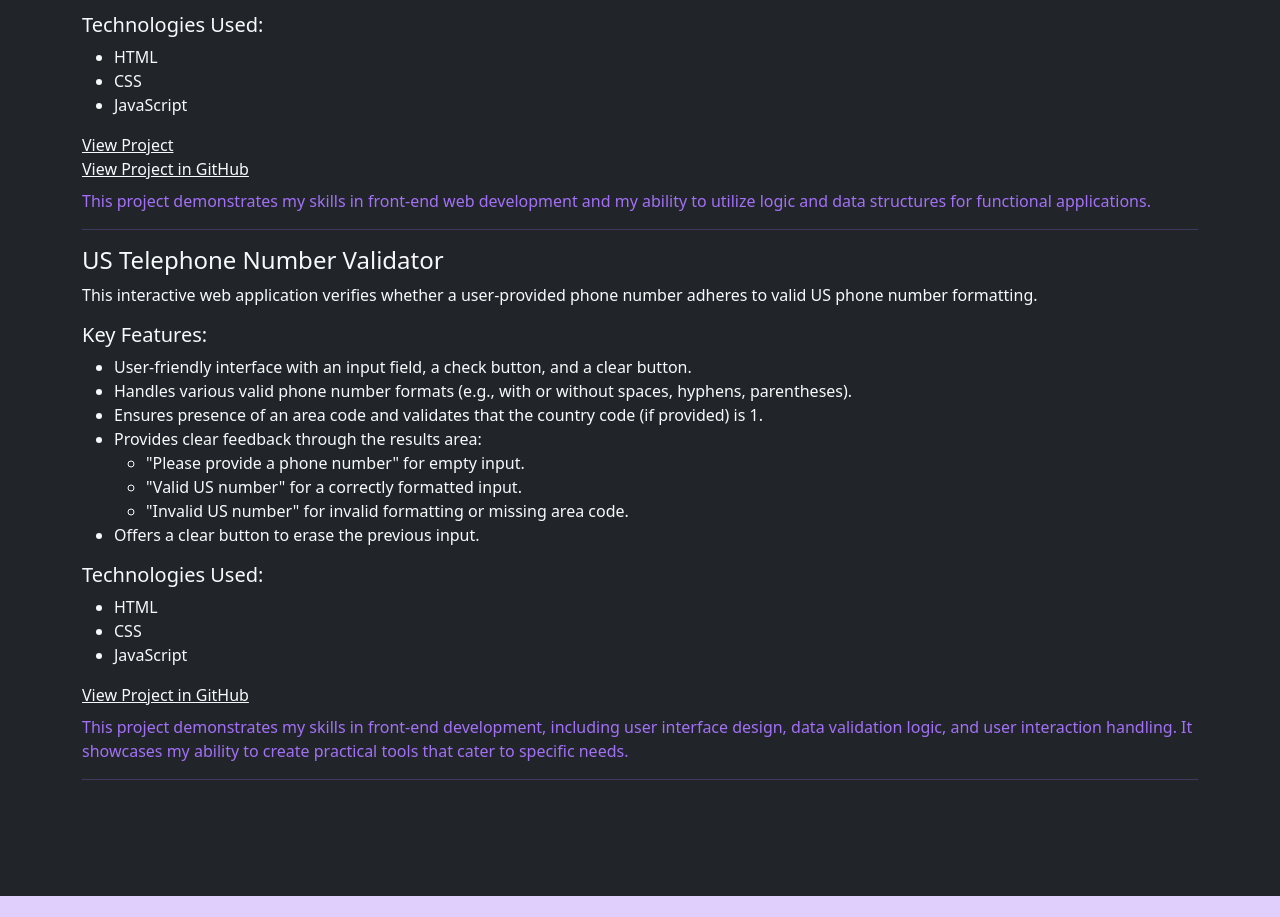
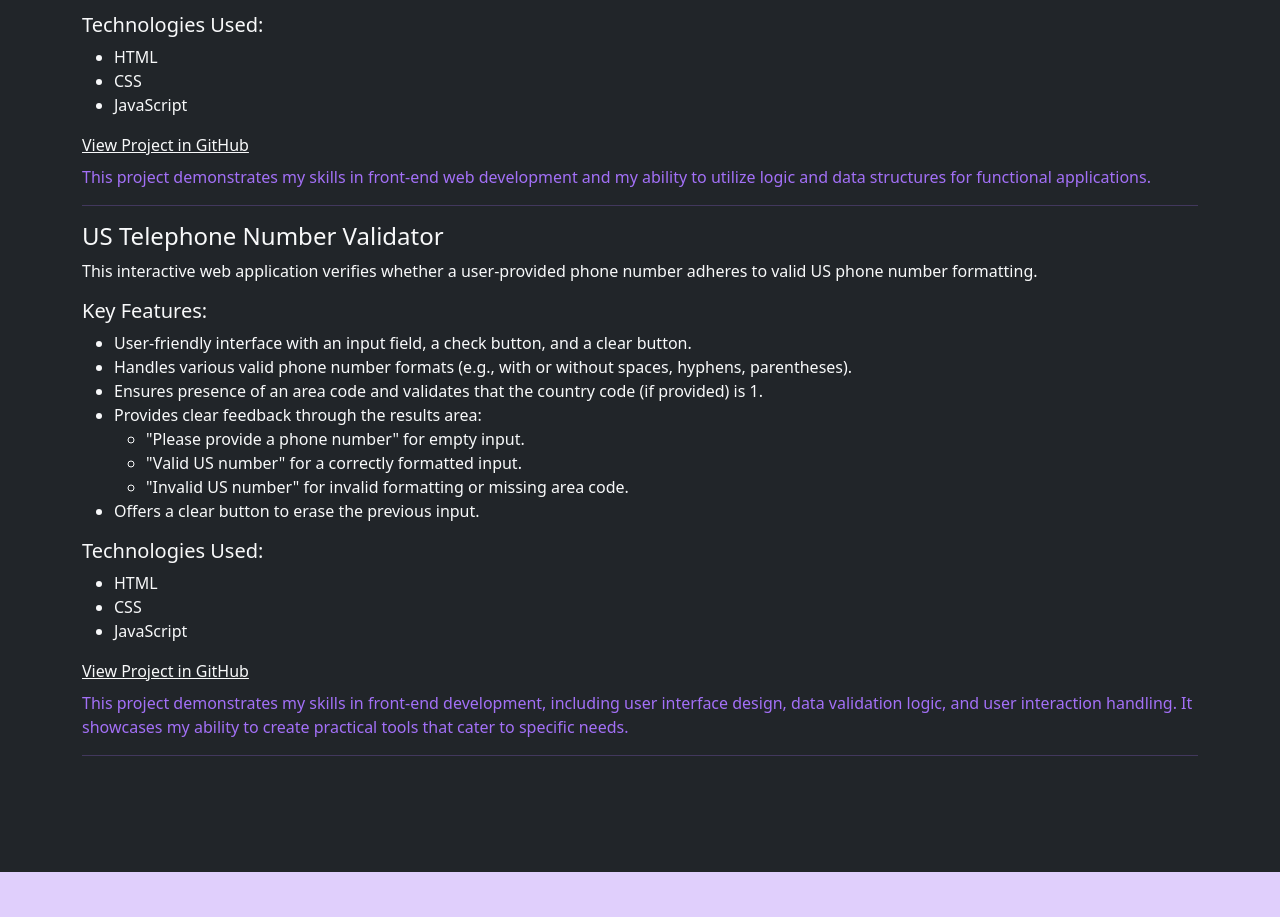
Before and after one commit to mi-adesina/Michael-Adesina-Portfolio, a plain HTML site: page index.html in a window 1280 px wide. Shown: the part 3702-4619 px from the top of the page. Drawn offline with nearby package versions, Linux system fonts and the light colour scheme.

Commit message:
version 1.0 updated

```diff
--- a/index.html
+++ b/index.html
@@ -115,11 +115,12 @@
           <li>CSS</li>
           <li>JavaScript</li>
         </ul>
-        <a href="https://free-code-camp-certification-projects.vercel.app/" target="_blank" class="text-light d-block">View
+        <a href="https://free-code-camp-certification-projects.vercel.app/" target="_blank"
+          class="text-light d-block">View
           Project</a>
-          <a href="https://github.com/mi-adesina/free_code_camp_certification_projects/tree/main/javaScript_algorithms_and_data_structures_certification_projects/cash_register_project"
-            class="text-light  d-block" target="_blank">View
-            Project in GitHub</a>
+        <a href="https://github.com/mi-adesina/free_code_camp_certification_projects/tree/main/javaScript_algorithms_and_data_structures_certification_projects/cash_register_project"
+          class="text-light  d-block" target="_blank">View
+          Project in GitHub</a>
         <p class="text-indigo-300 pt-2">This project demonstrates my skills in front-end development, data
           manipulation, and user interaction logic. It showcases my ability to create practical applications for
           financial transactions.</p>
@@ -156,7 +157,8 @@
             <li>CSS</li>
             <li>JavaScript</li>
           </ul>
-          <a href="https://free-code-camp-certification-projects-1eeb.vercel.app/" target="_blank" class="text-light d-block">View
+          <a href="https://free-code-camp-certification-projects-1eeb.vercel.app/" target="_blank"
+            class="text-light d-block">View
             Project</a>
           <a href="https://github.com/mi-adesina/free_code_camp_certification_projects/tree/main/javaScript_algorithms_and_data_structures_certification_projects/pokemon_search_app"
             class="text-light" target="_blank">View
@@ -211,8 +213,6 @@
             <li>CSS</li>
             <li>JavaScript</li>
           </ul>
-          <a href="https://free-code-camp-certification-projects-1eeb.vercel.app/" target="_blank" class="text-light d-block">View
-            Project</a>
           <a href="https://github.com/mi-adesina/free_code_camp_certification_projects/tree/main/javaScript_algorithms_and_data_structures_certification_projects/roman_numeral_converter"
             class="text-light" target="_blank">View
             Project in GitHub</a>
```
